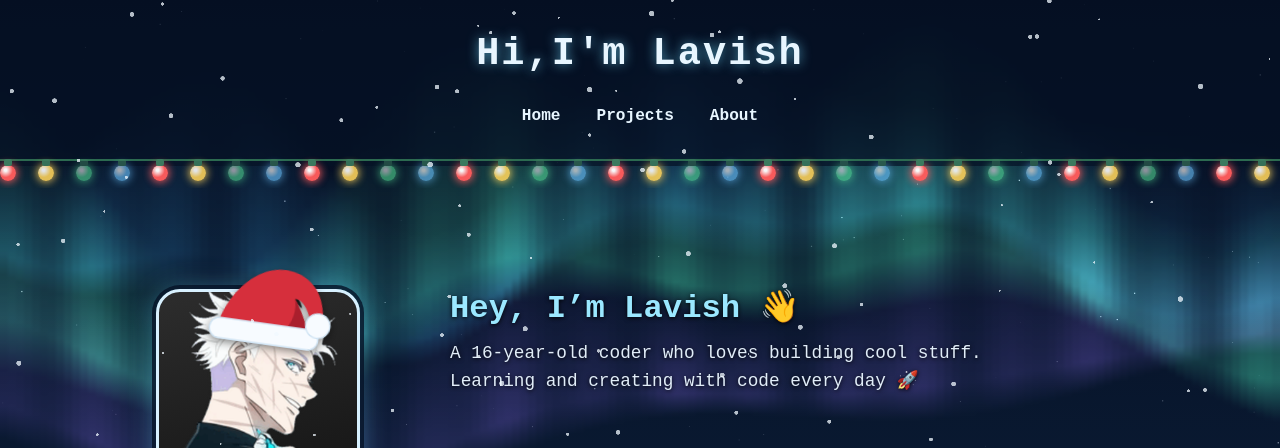
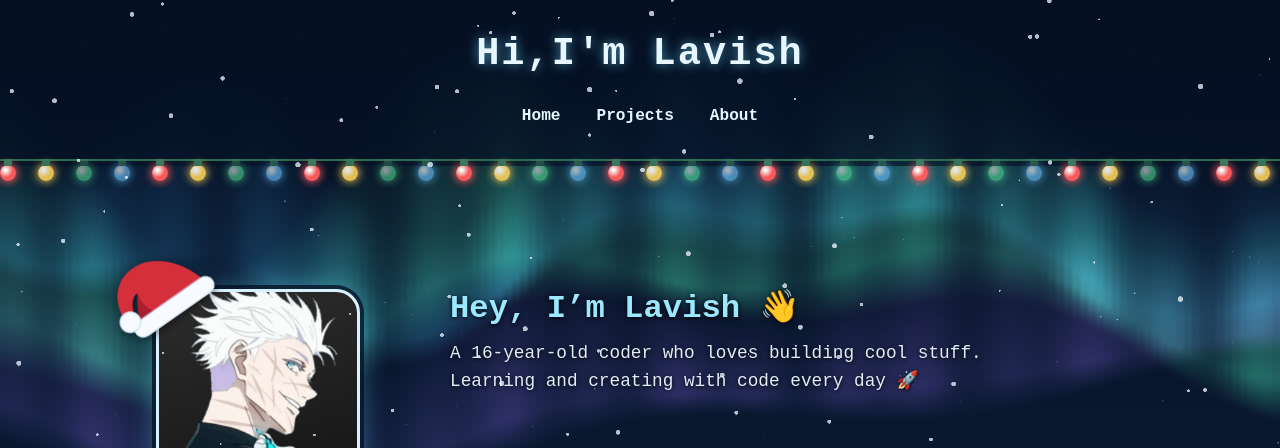
Before and after one commit to phoenix001op/My-website, a browser extension: page index.html in a window 1280 px wide. Shown: the top 448 px of the page. Drawn offline with Linux system fonts and the light colour scheme; animation ran at ten frames a second.

Commit message:
Move Santa hat to top-left corner of photo
Co-Authored-By: Claude Sonnet 5.5 <noreply@anthropic.com>
Claude-Session: https://claude.ai/code/session_01NNTfqkw4eu4M7Xj9aSz1GF

```diff
--- a/style.css
+++ b/style.css
@@ -134,14 +134,14 @@ a:focus-visible, .btn:focus-visible {
   margin: 0 auto 20px auto;
 }
 
-/* Christmas hat: sits on the head and sticks out above the photo frame */
+/* Christmas hat: hangs outside the top-left corner of the photo frame */
 .pic-wrap {position: relative; width: fit-content; margin-top: 24px;}
 .santa-hat {
   position: absolute;
-  top: -13%;
-  left: 22%;
-  width: 66%;
-  transform: rotate(8deg);
+  top: -17%;
+  left: -26%;
+  width: 56%;
+  transform: rotate(-35deg) scaleX(-1);   /* tip hangs to the left */
   filter: drop-shadow(0 3px 4px rgba(0, 0, 0, 0.45));
   pointer-events: none;
 }
```
